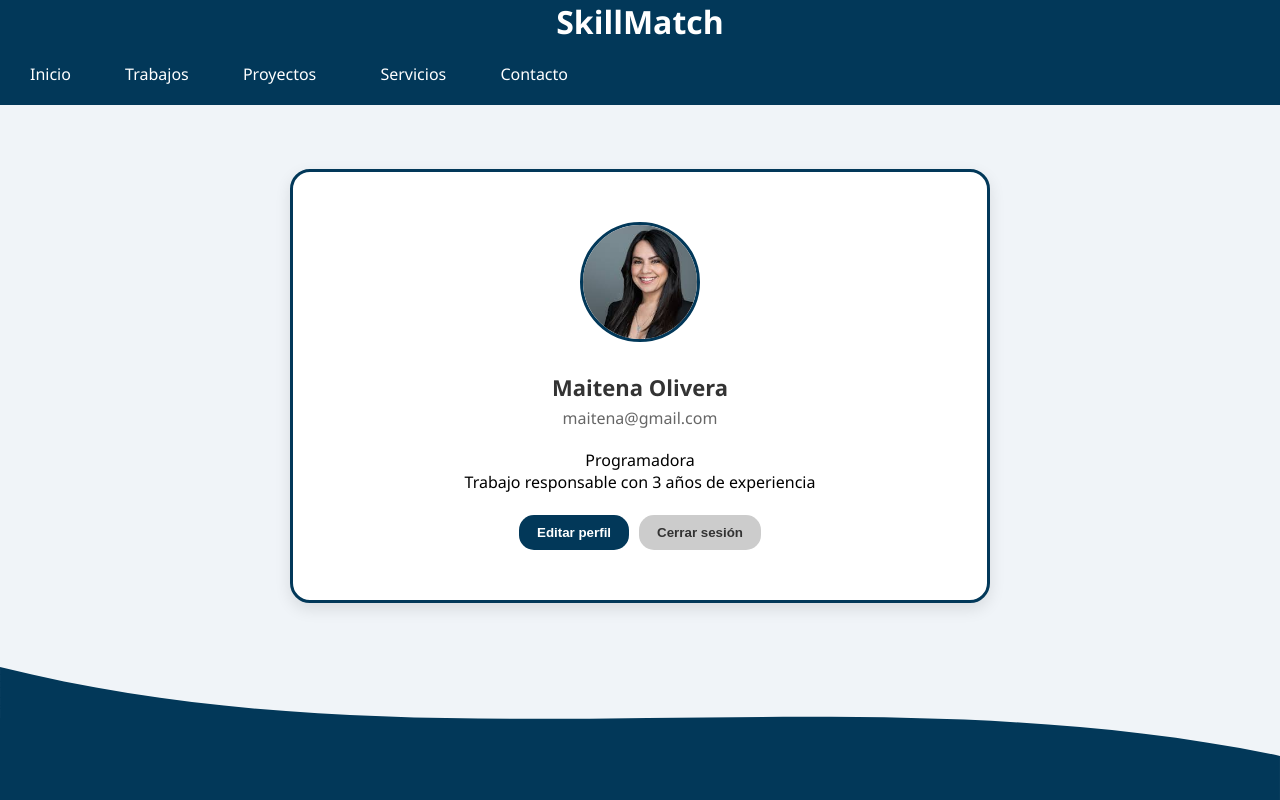
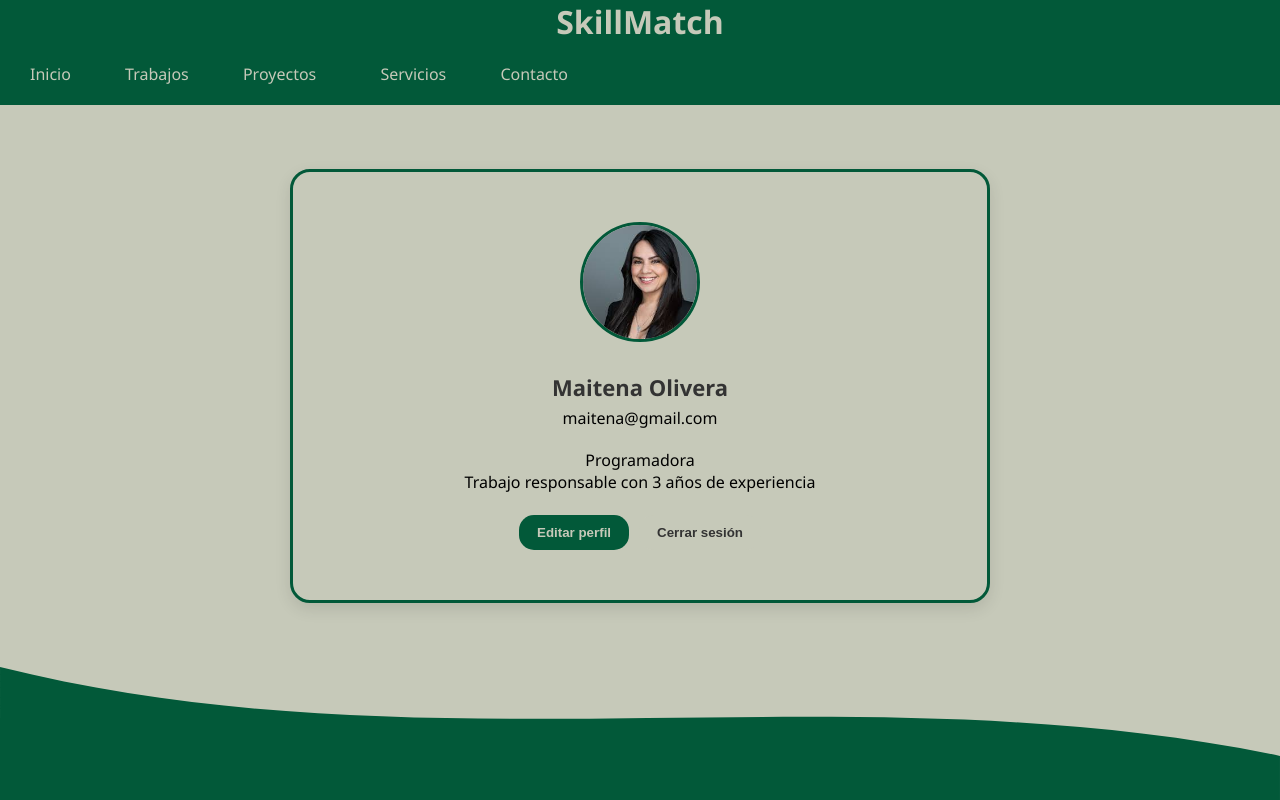
Before and after one commit to Avi280133/ProyectoProgramacion, a PHP site: page /perfil.html in a window 1280 px wide. Run offline with PHP 8.4, Linux system fonts and the light colour scheme.

Commit message:
cambio de color

```diff
--- a/mensajeria.html
+++ b/mensajeria.html
@@ -25,7 +25,7 @@
 
      <footer class="footer-curvo">
     <svg viewBox="0 0 1440 150" xmlns="http://www.w3.org/2000/svg">
-      <path fill="#023859" fill-opacity="1" d="M0,0 C480,120 960,0 1440,100 L1440,150 L0,150 Z"></path>
+      <path fill="#025939" fill-opacity="1" d="M0,0 C480,120 960,0 1440,100 L1440,150 L0,150 Z"></path>
     </svg>
   </footer>
 
--- a/perfil.css
+++ b/perfil.css
@@ -7,7 +7,7 @@
 
 body {
   font-family: 'Segoe UI', sans-serif;
-  background-color: #f0f4f8;
+  background-color: #c6c9b9;
   min-height: 100vh;
   display: flex;
   flex-direction: column;
@@ -24,11 +24,11 @@ body {
 
 
 .perfil {
-  border: 3px solid #023859;
+  border: 3px solid #025939;
   border-radius: 20px;
   padding: 50px;
   width: 700px;
-  background-color: #ffffff;
+  background-color: #c6c9b9;
   text-align: center;
   box-shadow: 0 6px 16px rgba(0, 0, 0, 0.1);
 }
@@ -40,7 +40,7 @@ body {
   border-radius: 50%;
   object-fit: cover;
   margin-bottom: 15px;
-  border: 3px solid #023859;
+  border: 3px solid #025939;
 }
 
 
@@ -51,7 +51,7 @@ body {
 }
 
 .gmail {
-  color: #666;
+  color: #000000;
   margin-bottom: 20px;
 }
 
@@ -73,22 +73,22 @@ body {
 }
 
 .btneditar {
-  background-color: #023859;
-  color: white;
+  background-color: #025939;
+  color: #c6c9b9;
 }
 
 .btneditar:hover {
-  background-color: #023859;
+  background-color: #025939;
 }
 
 .btncerrar {
-  background-color: #ccc;
+  background-color: #c6c9b9;
   color: #333;
 }
 
 .btncerrar:hover {
   background-color: #999;
-  color: white;
+  color: #c6c9b9;
 }
 
 .footer-curvo {
@@ -102,18 +102,18 @@ body {
 
 header {
 	width: 100%;
-    background:#023859;
+    background:#025939;
 }
 
 header h1 {
  text-align: center;
- color:#fff;
+ color:#c6c9b9;
 
 }
 
 
 header nav {
-	background:#023859;
+	background:#025939;
 	z-index:1000;
 	max-width: 10000px;
 	width:100%;
@@ -134,7 +134,7 @@ header nav ul li:hover {
 }
 
 header nav ul li a {
-	color:#fff;
+	color:#c6c9b9;
 	display:block;
 	text-decoration:none;
 	padding: 20px;
@@ -150,7 +150,7 @@ header nav ul li:hover .children {
 
 header nav ul li .children {
 	display: none;
-	background:#011826;
+	background:#025939;
 	position: absolute;
 	width: 150%;
 	z-index:1000;
--- a/perfil.html
+++ b/perfil.html
@@ -49,7 +49,7 @@
 
   <footer class="footer-curvo">
     <svg viewBox="0 0 1440 150" xmlns="http://www.w3.org/2000/svg">
-      <path fill="#023859" fill-opacity="1" d="M0,0 C480,120 960,0 1440,100 L1440,150 L0,150 Z"></path>
+      <path fill="#025939" fill-opacity="1" d="M0,0 C480,120 960,0 1440,100 L1440,150 L0,150 Z"></path>
     </svg>
   </footer>
 </body>
```
Also changed, not shown: mensajeria.css (+13 -13 lines).
